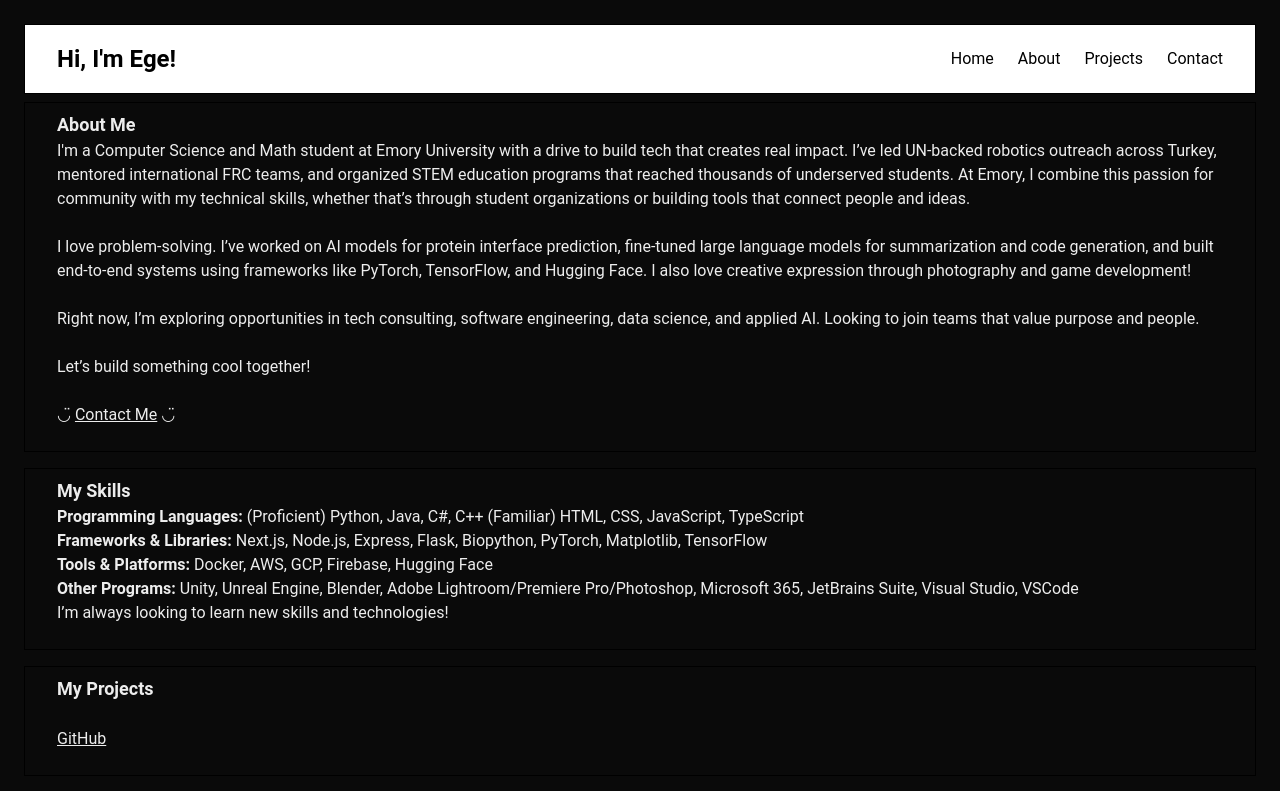
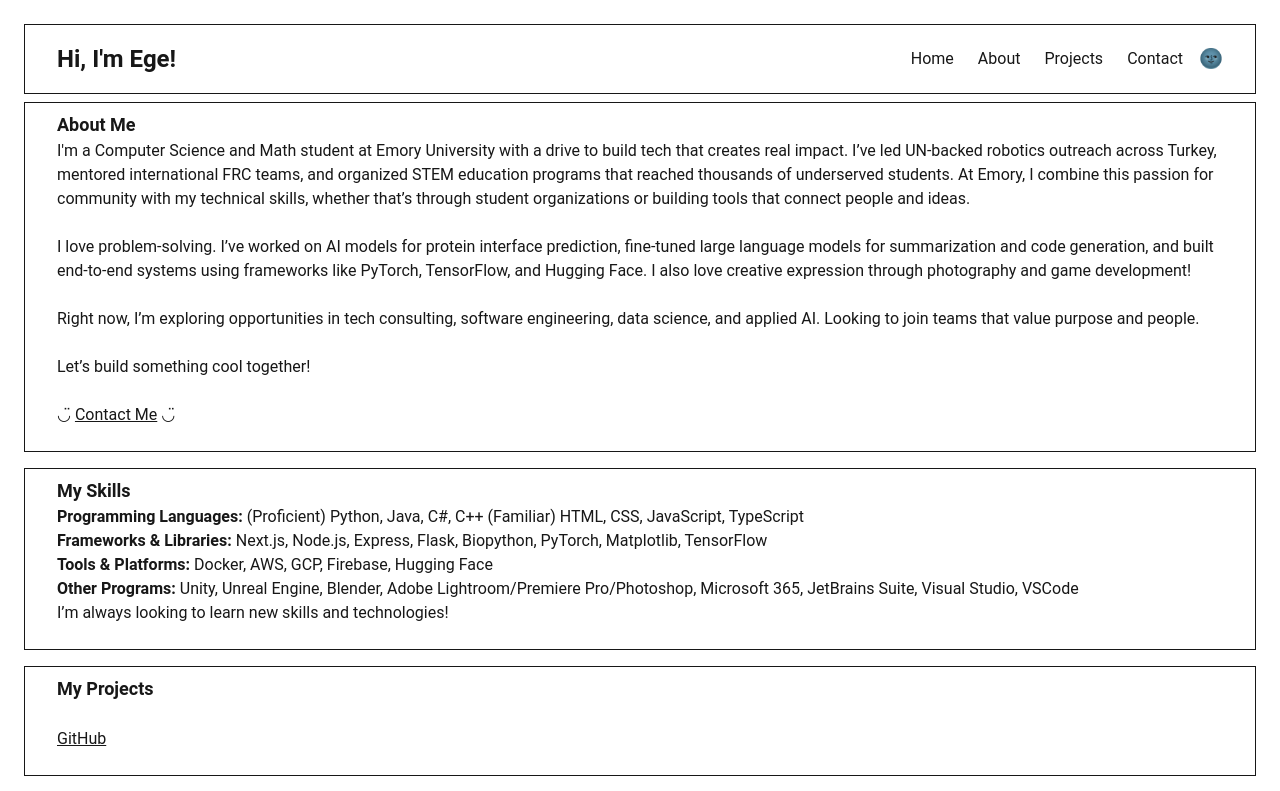
Before and after one commit to egegl/portfolio, a Next.js app: page / in a window 1280 px wide. Shown: the top 791 px of the page. Built offline with nearby package versions, Linux system fonts and the light colour scheme.

Commit message:
navbar dark mode toggle

```diff
--- a/app/globals.css
+++ b/app/globals.css
@@ -10,7 +10,7 @@
   --color-foreground: var(--foreground);
 }
 
-@media (prefers-color-scheme: light) {
+@media (prefers-color-scheme: dark) {
   :root {
     --background: #0a0a0a;
     --foreground: #ededed;
@@ -25,7 +25,7 @@ body {
 }
 
 .section {
-  border: 1px solid #000;
+  border: 1px solid var(--foreground);
   padding: 0.5rem 2rem 1.5rem;
   margin-top: 0.5rem;
   margin-bottom: 0.5rem;
--- a/components/Footer.css
+++ b/components/Footer.css
@@ -2,10 +2,10 @@
     display: flex;
     justify-content: space-between;
     align-items: center;
-    background-color: #fff;
+    background-color: var(--background);
     padding: 1rem 2rem;
-    color: black;
-    border-top: 1px solid #000;
+    color: var(--foreground);
+    border-top: 1px solid var(--foreground);
     width: 100%;
     bottom: 0;
 }
--- a/components/Navbar.css
+++ b/components/Navbar.css
@@ -1,11 +1,12 @@
 .navbar {
     display: flex;
-    justify-content: space-between;
+    /* keep logo on left; nav-links & toggle will use auto-margin to stay right */
+    justify-content: flex-start;
     align-items: center;
-    background-color: #fff;
+    background-color: var(--background);
     padding: 1rem 2rem;
-    color: black;
-    border: 1px solid #000;
+    color: var(--foreground);
+    border: 1px solid var(--foreground);
     width: 100%;
 }
 
@@ -19,15 +20,27 @@
     display: flex;
     gap: 1.5rem;
     position: relative;
+    /* push nav-links to the right */
+    margin-left: auto;
     transition: transform 0.3s ease;
 }
 
 .nav-links li a {
     text-decoration: none;
-    color: black;
+    color: var(--foreground);
     transition: color 0.3s;
 }
 
 .nav-links li a:hover {
     color: rebeccapurple;
 }
+/* Theme toggle button styling */
+.theme-toggle {
+    background: none;
+    border: none;
+    cursor: pointer;
+    font-size: 1.2rem;
+    color: var(--foreground);
+    padding: 0;
+    margin-left: 1rem;
+}
--- a/components/Navbar.tsx
+++ b/components/Navbar.tsx
@@ -1,10 +1,48 @@
 'use client';
+
+import React, { useEffect, useState } from 'react';
 
 import Link from 'next/link';
 import './Navbar.css';
 import {TypeAnimation} from "react-type-animation";
 
 const Navbar = () => {
+    const [theme, setTheme] = useState<'light' | 'dark'>('light');
+
+    // Apply CSS variable values based on current theme
+    const applyTheme = (newTheme: 'light' | 'dark') => {
+        const root = document.documentElement;
+        if (newTheme === 'dark') {
+            root.style.setProperty('--background', '#0a0a0a');
+            root.style.setProperty('--foreground', '#ededed');
+        } else {
+            root.style.setProperty('--background', '#ffffff');
+            root.style.setProperty('--foreground', '#171717');
+        }
+    };
+
+    // On mount: load stored theme or system preference
+    useEffect(() => {
+        const stored = localStorage.getItem('theme');
+        if (stored === 'light' || stored === 'dark') {
+            setTheme(stored);
+            applyTheme(stored);
+        } else {
+            const systemDark = window.matchMedia('(prefers-color-scheme: dark)').matches;
+            const initial = systemDark ? 'dark' : 'light';
+            setTheme(initial);
+            applyTheme(initial);
+        }
+    }, []);
+
+    // Toggle between light and dark themes
+    const toggleTheme = () => {
+        const next = theme === 'light' ? 'dark' : 'light';
+        setTheme(next);
+        localStorage.setItem('theme', next);
+        applyTheme(next);
+    };
+
     return (
         <nav className="navbar">
             <div className="logo">
@@ -22,6 +60,10 @@ const Navbar = () => {
                 <li><Link href="/projects">Projects</Link></li>
                 <li><Link href="/contact">Contact</Link></li>
             </ul>
+            {/* Theme toggle */}
+            <button className="theme-toggle" onClick={toggleTheme} aria-label="Toggle theme">
+                {theme === 'light' ? '🌚' : '🌞'}
+            </button>
         </nav>
     );
 };
```
